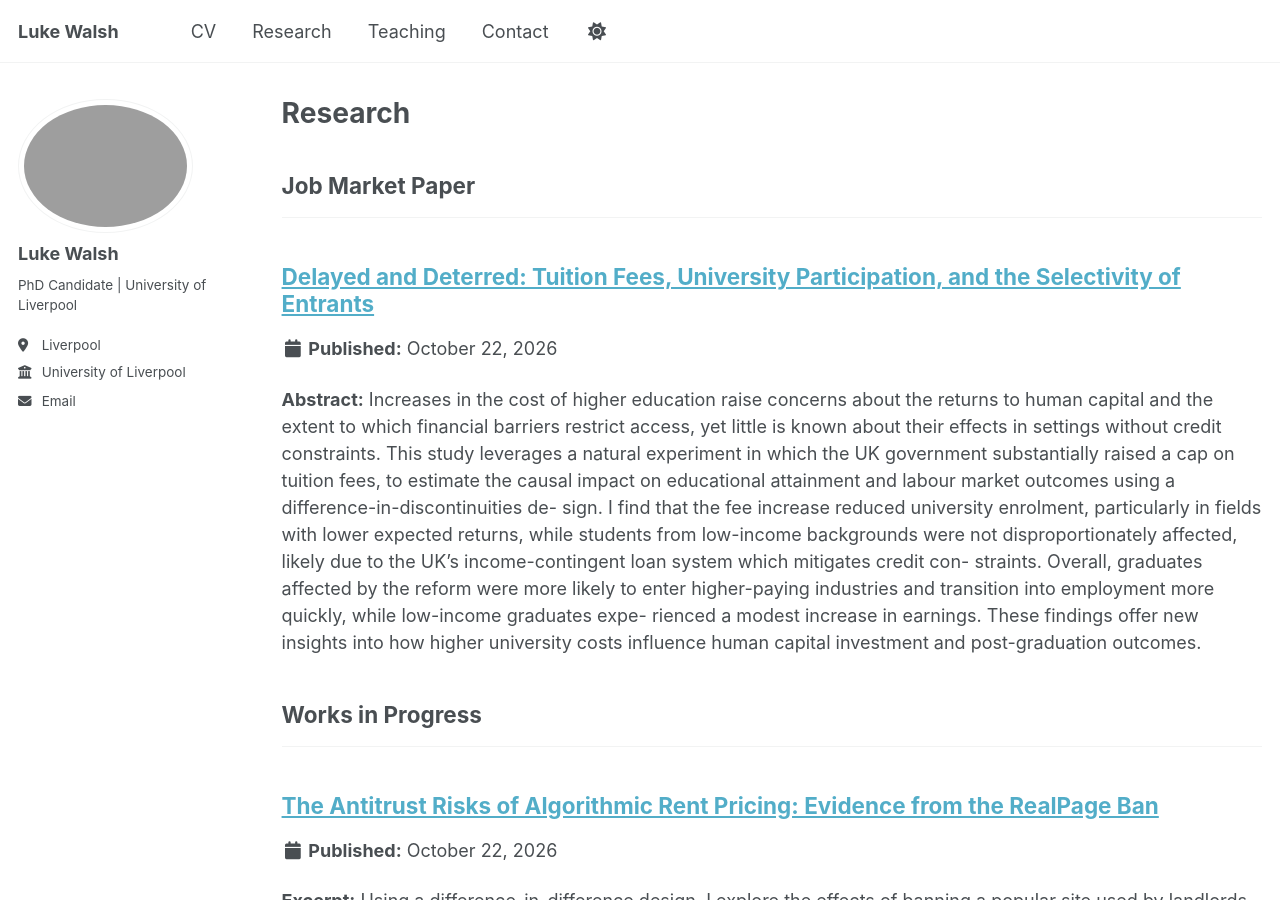
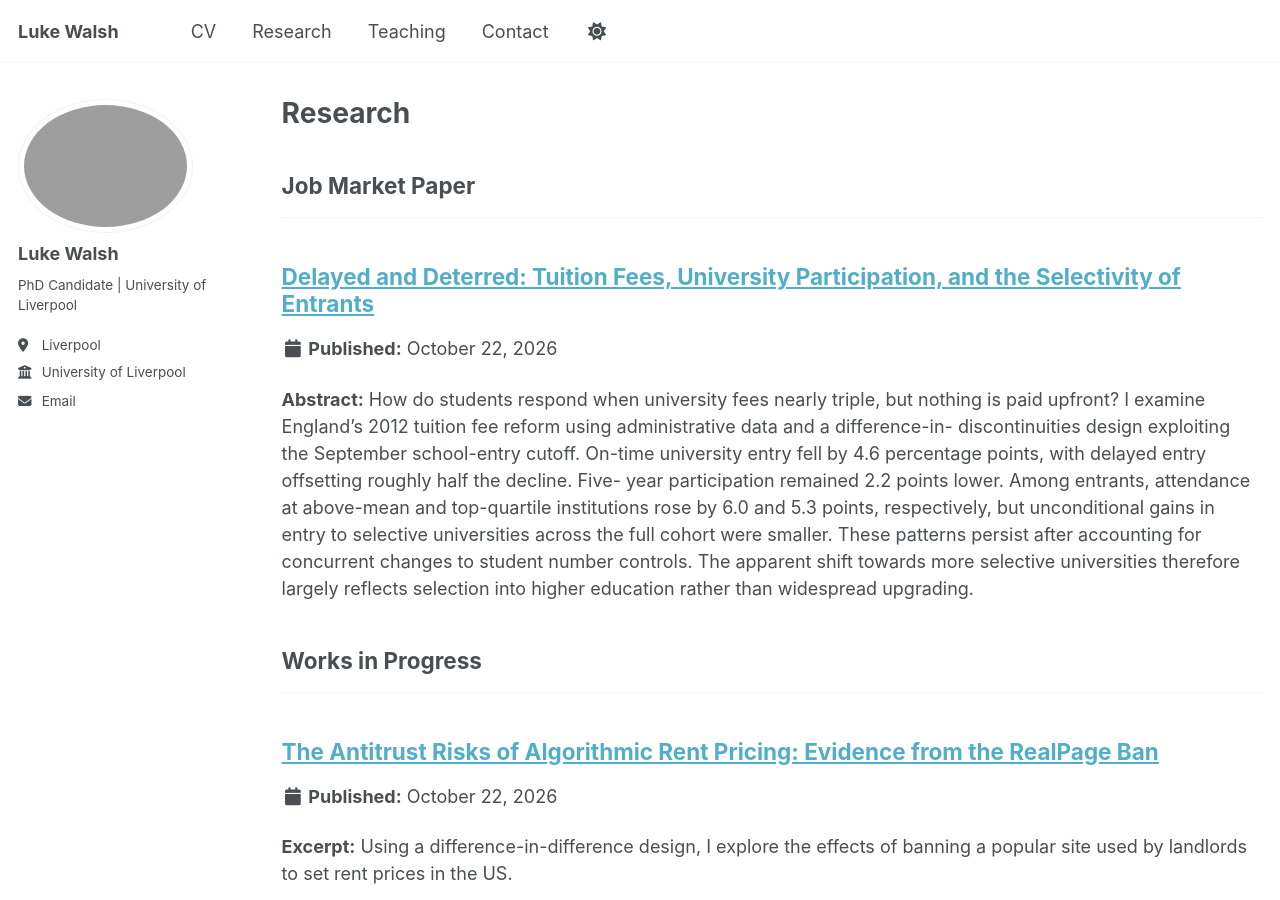
Before and after one commit to LukeWalsh308/LukeWalsh308.github.io, a Jekyll site: the page built from _pages/research.html, in a window 1280 px wide and 900 px high. Built offline with Jekyll 4.4.1, drawn with Linux system fonts in a browser that asks for light colours; a script that is not in the unit is left out.

Commit message:
Update investing_in_your_future.md

```diff
--- a/_publications/investing_in_your_future.md
+++ b/_publications/investing_in_your_future.md
@@ -3,18 +3,16 @@ title: "Delayed and Deterred: Tuition Fees, University
 Participation, and the Selectivity of Entrants"
 collection: publications
 category: manuscripts
-excerpt: '**Abstract:** Increases in the cost of higher education raise concerns about the returns to human capital
-and the extent to which financial barriers restrict access, yet little is known about their effects
-in settings without credit constraints. This study leverages a natural experiment in which the
-UK government substantially raised a cap on tuition fees, to estimate the causal impact on
-educational attainment and labour market outcomes using a difference-in-discontinuities de-
-sign. I find that the fee increase reduced university enrolment, particularly in fields with lower
-expected returns, while students from low-income backgrounds were not disproportionately
-affected, likely due to the UK’s income-contingent loan system which mitigates credit con-
-straints. Overall, graduates affected by the reform were more likely to enter higher-paying
-industries and transition into employment more quickly, while low-income graduates expe-
-rienced a modest increase in earnings. These findings offer new insights into how higher
-university costs influence human capital investment and post-graduation outcomes.'
+excerpt: '**Abstract:** How do students respond when university fees nearly triple, but nothing is paid upfront?
+I examine England’s 2012 tuition fee reform using administrative data and a difference-in-
+discontinuities design exploiting the September school-entry cutoff. On-time university entry
+fell by 4.6 percentage points, with delayed entry offsetting roughly half the decline. Five-
+year participation remained 2.2 points lower. Among entrants, attendance at above-mean and
+top-quartile institutions rose by 6.0 and 5.3 points, respectively, but unconditional gains in
+entry to selective universities across the full cohort were smaller. These patterns persist after
+accounting for concurrent changes to student number controls. The apparent shift towards
+more selective universities therefore largely reflects selection into higher education rather
+than widespread upgrading.'
 
 
 ---
```
